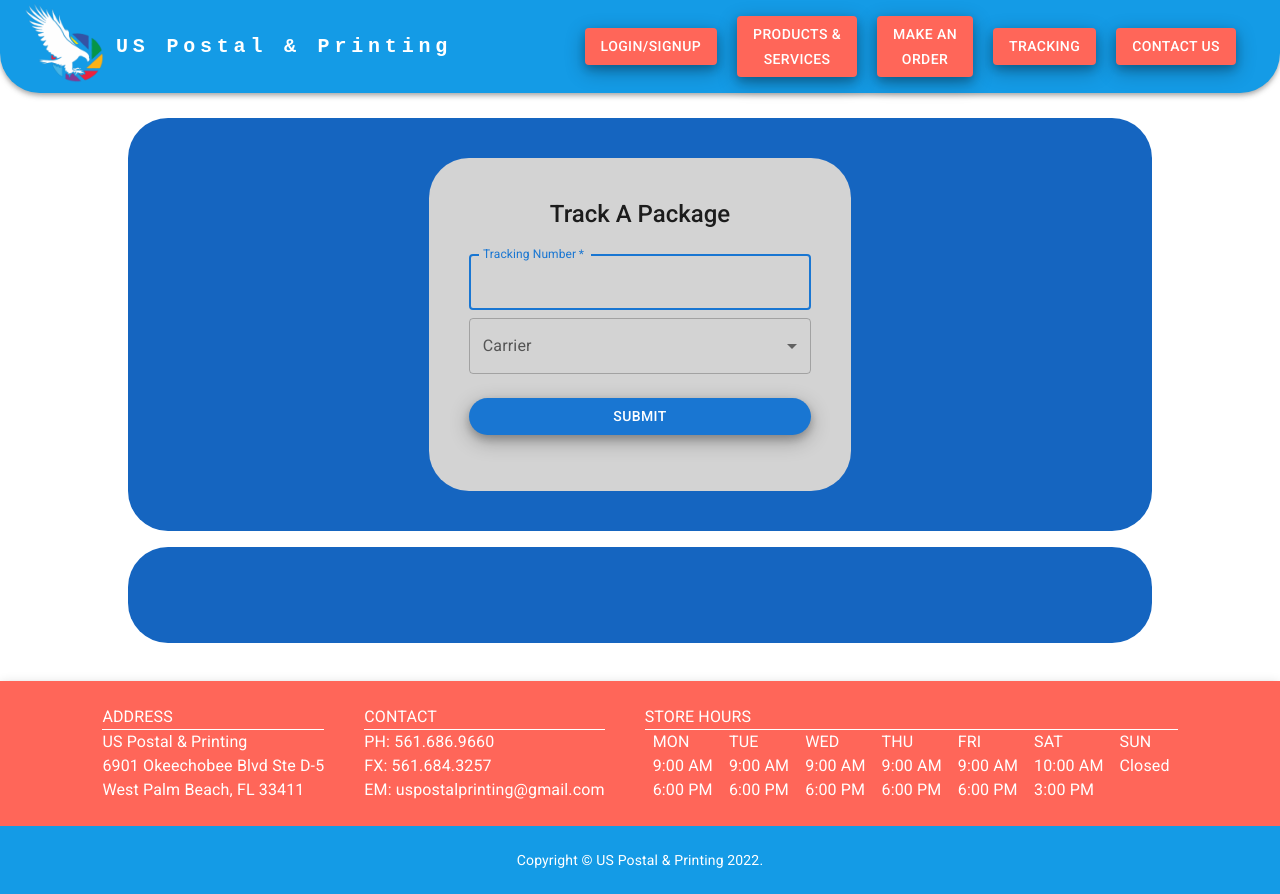
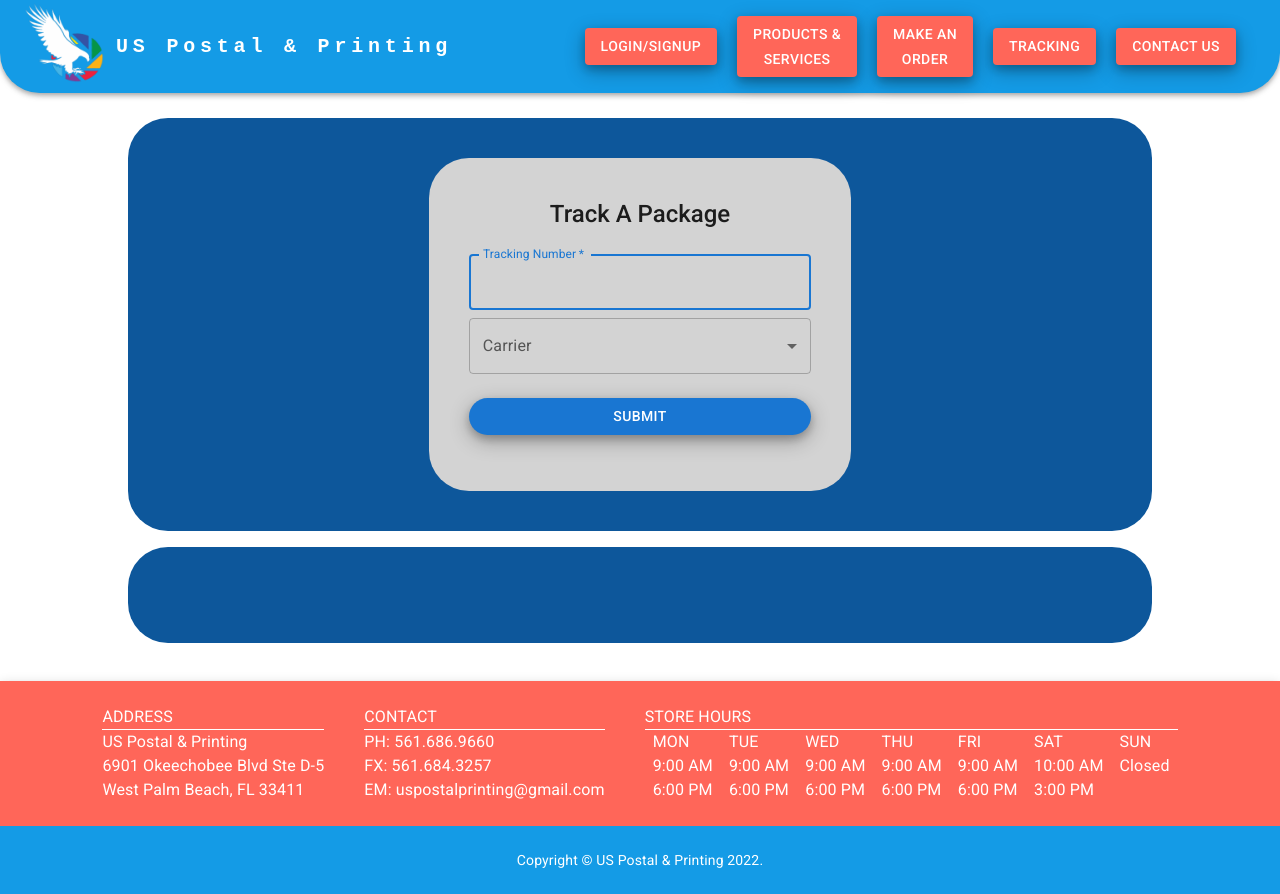
Before and after one commit to Mateo-Wallace/US-Postal-Printing, a React (Create React App) app in the folder client/: page /tracking in a window 1280 px wide. Built offline with nearby package versions, Linux system fonts and the light colour scheme; what survey-core would draw is missing.

Commit message:
more styling fixes

```diff
--- a/client/src/components/Dashboard/viewOrders.js
+++ b/client/src/components/Dashboard/viewOrders.js
@@ -79,6 +79,7 @@ function ViewOrders() {
         <Box
             sx={{
               margin: 1,
+              marginTop: '-20px',
               height: "60%",
               width: "90%",
               backgroundColor: "#0d579b",
@@ -86,7 +87,7 @@ function ViewOrders() {
               paddingBottom: '20px',
               display: 'flex',
               justifyContent: 'center',
-              marginLeft: '40px'
+              marginLeft: '25px'
             }}
           >
             <Grid style={{width: '90%'}} container spacing={2}>
--- a/client/src/components/Dashboard/viewPackages.js
+++ b/client/src/components/Dashboard/viewPackages.js
@@ -258,7 +258,7 @@ function ViewPackages() {
               justifyContent: 'center',
             }}
           >
-            <Typography sx={{ mt: 4, mb: 5, textAlign: 'Center' }} variant="h3" component="div">
+            <Typography sx={{ mt: 4, mb: 5, textAlign: 'Center', color: 'white' }} variant="h3" component="div">
                 My Packages
             </Typography>
             {userData.packages.map((userPackage) =>
@@ -285,13 +285,9 @@ function ViewPackages() {
                             >
                             </TextField>
                             :
-                            <Typography className='tracking-id' sx={{ width: '33%', flexShrink: 0, marginRight: '3px', marginLeft: '3px' }}>{userPackage.trackingNum}</Typography>}
+                            <Typography className='tracking-id' sx={{ width: '33%', flexShrink: 0, marginRight: '3px', marginLeft: '40px' }}>{userPackage.trackingNum}</Typography>}
 
-                        <Typography sx={{ width: '33%', flexShrink: 0, color: 'text.secondary' }}>Track this package
-                            <IconButton style={{marginRight: '4px', marginLeft: '4px'}} edge="end" aria-label="delete" onClick={handleTrack}>
-                                <MapIcon />
-                            </IconButton>
-                        </Typography>
+
                     </AccordionSummary>
                     <AccordionDetails sx={{ display: 'flex', alignItems: 'center', justifyContent: 'space-between' }}>
                         {edit ?
--- a/client/src/pages/Tracking.js
+++ b/client/src/pages/Tracking.js
@@ -131,7 +131,7 @@ const Tracking = () => {
       <Box
         sx={{
           margin: 1,
-          backgroundColor: "primary.dark",
+          backgroundColor: "#0d579b",
           borderRadius: "40px",
           padding: "40px",
           height: "60%",
@@ -207,7 +207,7 @@ const Tracking = () => {
         <Box
         sx={{
           margin: 1,
-          backgroundColor: "primary.dark",
+          backgroundColor: "#0d579b",
           borderRadius: "40px",
           padding: "40px",
           height: "60%",
```
